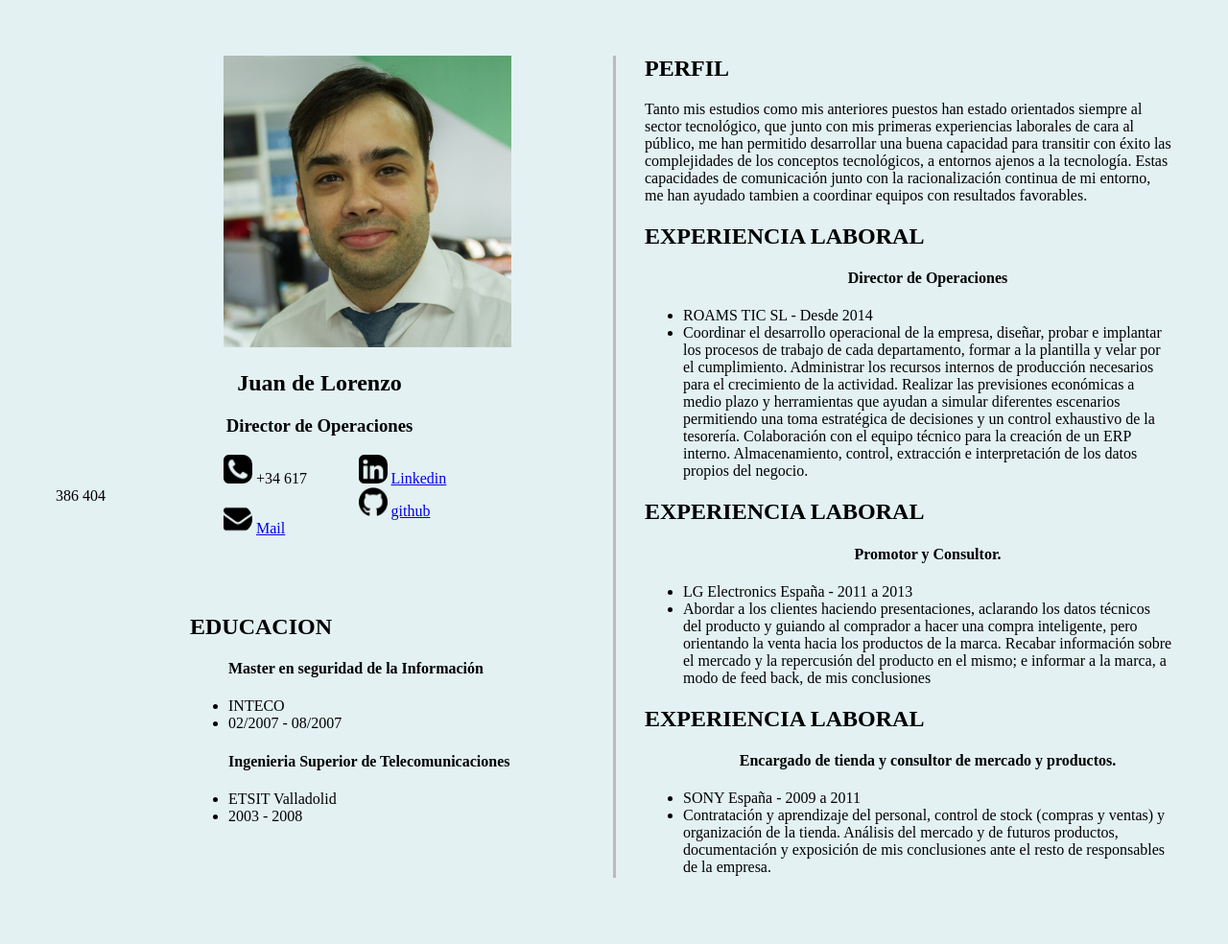
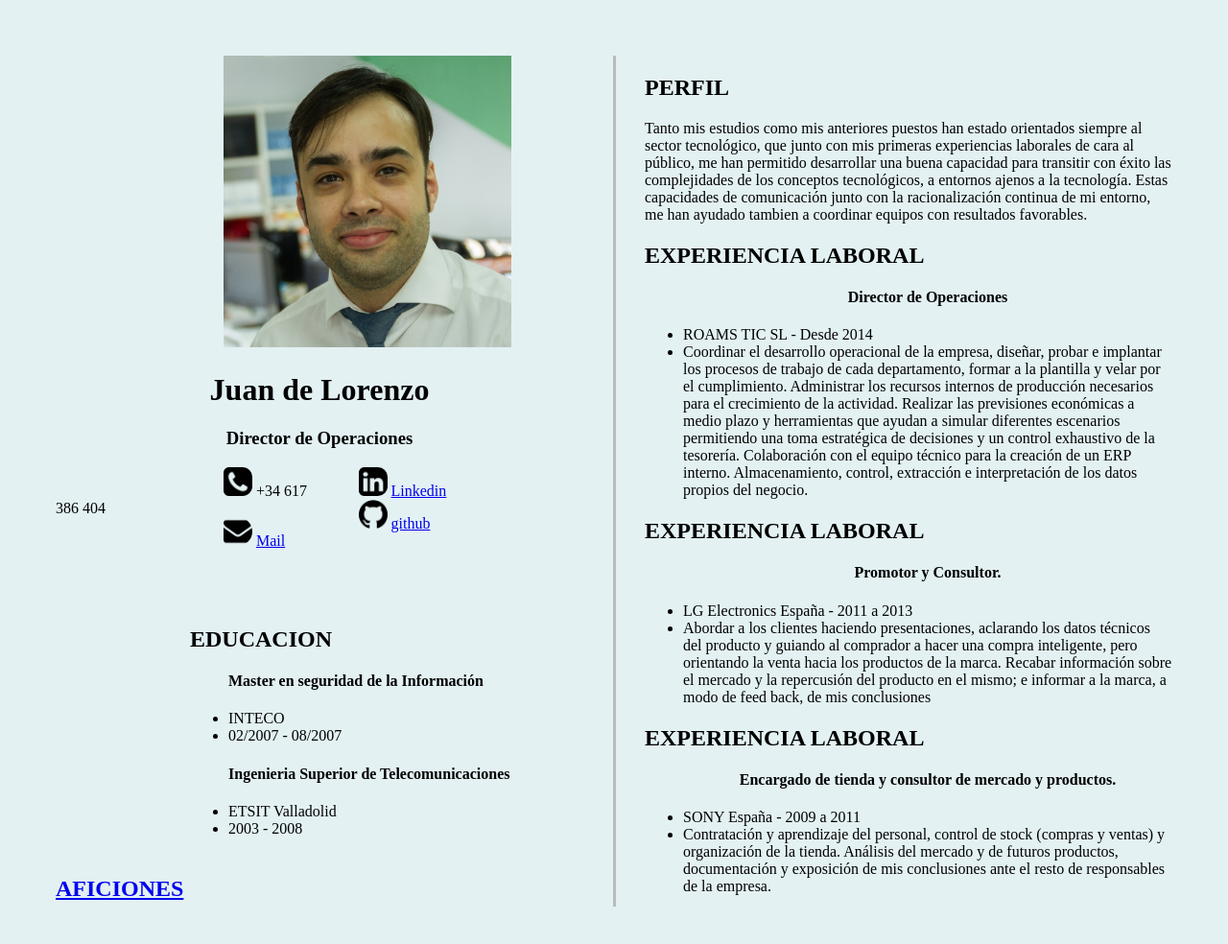
Before and after one commit to Ansatha/maquetacion1, a plain HTML site: page Reto2/cv.html in a window 1280 px wide. Shown: the whole page at 96% size. Drawn offline with Linux system fonts and the light colour scheme.

Commit message:
Fix(*.index)Aplicar correcciones de Ventu

```diff
--- a/Reto2/cv.html
+++ b/Reto2/cv.html
@@ -11,11 +11,11 @@
 <body>
     <main>
         <header></header>
-        <section id = "left">
+        <div id = "left">
             <img id = "pic_profile" src="./img/Profesiona_pic.png">
             <h1 id = "name">Juan de Lorenzo</h1>
             <h3 id = position>Director de Operaciones</h3>
-            <section id = "contacts">
+            <div id = "contacts">
                 <div id = "phone"><img id = "pic_phone" src="./img/Phone.png" alt=""> +34 617 386 404</div>
                 <div id = "mail">
                     <img id = "pic_mail" src="./img/Mail.png" alt="">
@@ -30,7 +30,7 @@
                     <img id = "pic_github" src="./img/Github.png" alt="">
                     <a href="https://github.com/Ansatha">github</a>
                 </div>
-            </section>
+            </div>
             <section id = "sectionL">
                 <h2 id = "education">EDUCACION</h2>
                 <ul id = "degree">
@@ -44,6 +44,7 @@
                     <li id = "date">2003 - 2008</li>
                 </ul>
             </section>
+            <a href="../Reto3/index.html"><h2 id = "hobbies">AFICIONES</h2></a>
             <!-- <section id = "sectionL">
                 <h2 id = "education">COMPETENCIAS</h2>
                 <h5 id = "skills">Buena comunicación de conceptos complejos.</h5>
@@ -54,11 +55,11 @@
             </section> -->
         </section>
         <section id = "right">
-            <section id = "sectionR">
+            <article id = "sectionR">
                 <h2 id = "profile">PERFIL</h2>
                 <p id = "description">Tanto mis estudios como mis anteriores puestos han estado orientados siempre al sector tecnológico, que junto con mis primeras experiencias laborales de cara al público, me han permitido desarrollar una buena capacidad para transitir con éxito las complejidades de los conceptos tecnológicos, a entornos ajenos a la tecnología. Estas capacidades de comunicación junto con la racionalización continua de mi entorno, me han ayudado tambien a coordinar equipos con resultados favorables.</p>
-            </section>
-            <section id = "sectionR">
+            </article>
+            <article id = "sectionR">
                 <h2 id = "experience">EXPERIENCIA LABORAL</h2>
                 <ul id = "job">
                     <h4 id = "name">Director de Operaciones</h4>
@@ -66,25 +67,25 @@
                     <li id = "description">Coordinar el desarrollo operacional de la empresa, diseñar, probar e implantar los procesos de trabajo de cada departamento, formar a la plantilla y velar por el cumplimiento.
                         Administrar los recursos internos de producción necesarios para el crecimiento de la actividad. Realizar las previsiones económicas a medio plazo y herramientas que ayudan a simular diferentes escenarios permitiendo una toma estratégica de decisiones y un control exhaustivo de la tesorería. Colaboración con el equipo técnico para la creación de un ERP interno.
                         Almacenamiento, control, extracción e interpretación de los datos propios del negocio.
-                    </li>
+                </li>
                 </ul>
-            </section>
-            <section id = "sectionR">
+            </article>
+            <article id = "sectionR">
                 <h2 id = "experience">EXPERIENCIA LABORAL</h2>
                 <ul id = "job">
                     <h4 id = "name">Promotor y Consultor.</h4>
                     <li id = "co&date">LG Electronics España - 2011 a 2013</li>
                     <li id = "description">Abordar a los clientes haciendo presentaciones, aclarando los datos técnicos del producto y guiando al comprador a hacer una compra inteligente, pero orientando la venta hacia los productos de la marca. Recabar información sobre el mercado y la repercusión del producto en el mismo; e informar a la marca, a modo de feed back, de mis conclusiones</li>
                 </ul>
-            </section>
-            <section id = "sectionR">
+            </article>
+            <article id = "sectionR">
                 <h2 id = "experience">EXPERIENCIA LABORAL</h2>
                 <ul id = "job">
                     <h4 id = "name">Encargado de tienda y consultor de mercado y productos.</h4>
                     <li id = "co&date">SONY España - 2009 a 2011</li>
                     <li id = "description">Contratación y aprendizaje del personal, control de stock (compras y ventas) y organización de la tienda. Análisis del mercado y de futuros productos, documentación y exposición de mis conclusiones ante el resto de responsables de la empresa.</li>
                 </ul>
-            </section>
+            </sarticle>
         </section>
     </main>
 </body>
```
Also changed, not shown: Reto1/index.html (+2 -4 lines), Reto3/index.html (+12 -12 lines).
